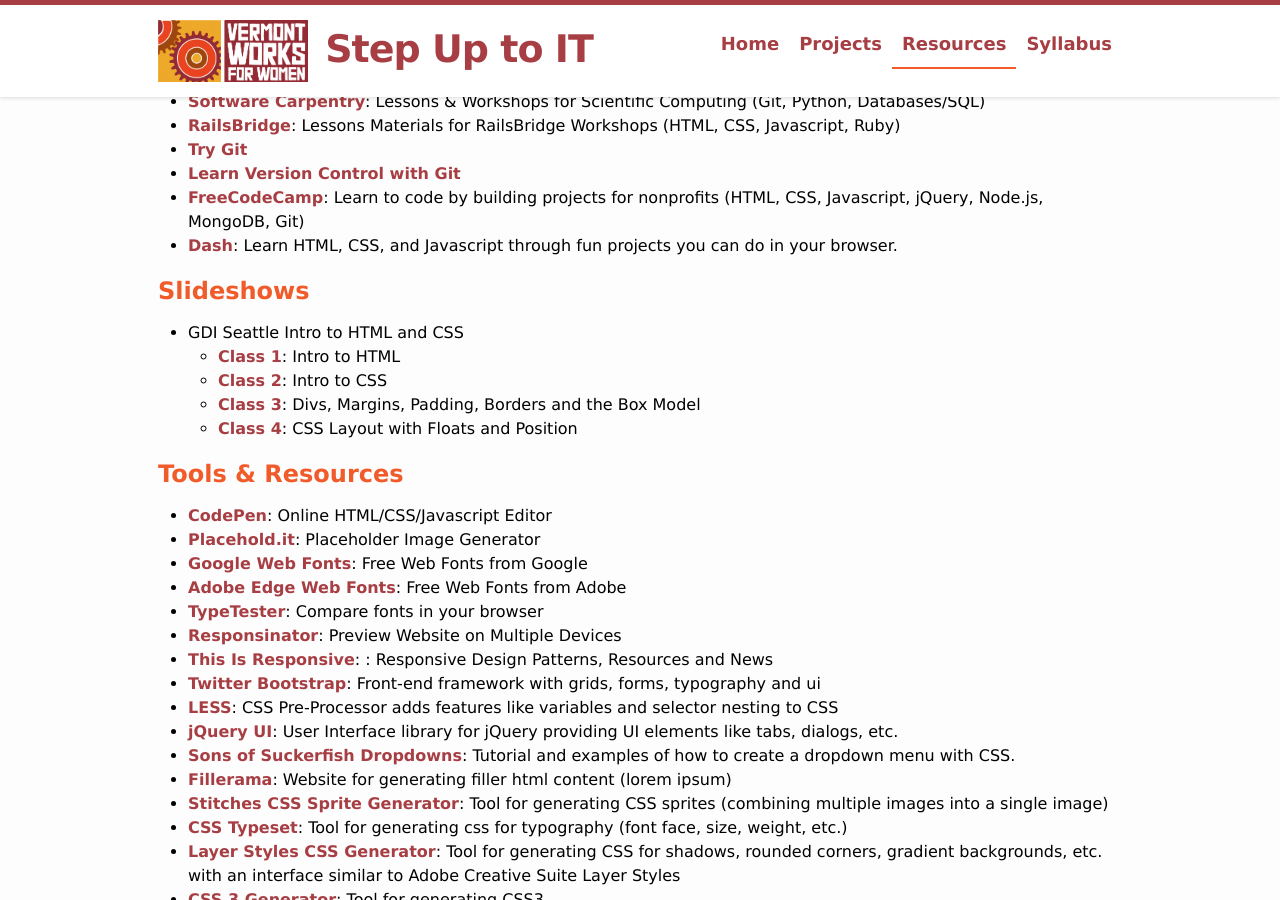
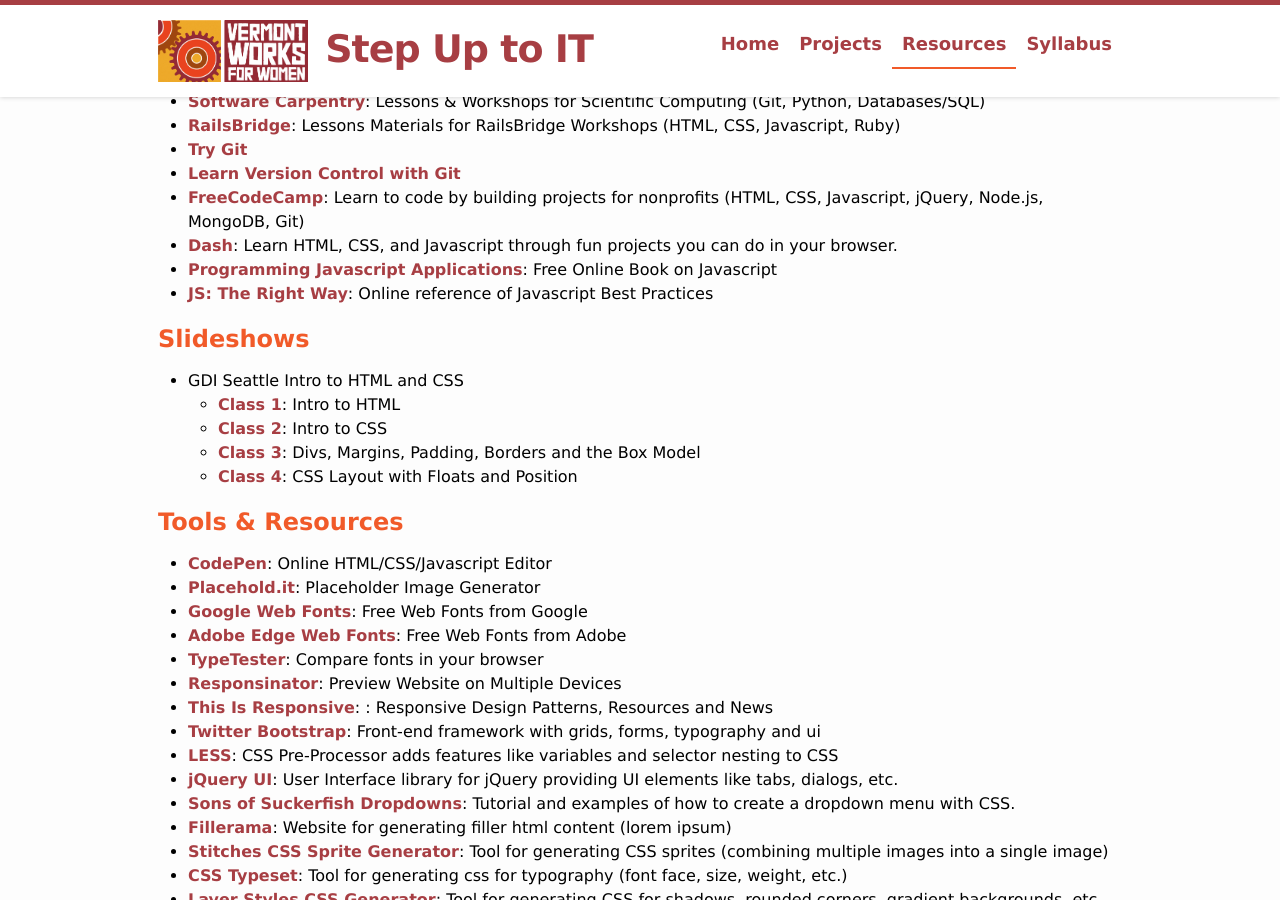
Before and after one commit to jennybeaudin/step-up-it, a Jekyll site: the page built from resource.md, in a window 1280 px wide and 900 px high, scrolled down 709 px. Built offline with Jekyll 4.4.1, drawn with Linux system fonts in a browser that asks for light colours.

Commit message:
Add JS the right way and programming js app resources.

```diff
--- a/resource.md
+++ b/resource.md
@@ -39,6 +39,8 @@
 -   [Learn Version Control with Git](http://www.git-tower.com/learn/ebook/command-line/introduction)
 -   [FreeCodeCamp](http://www.freecodecamp.com/): Learn to code by building projects for nonprofits (HTML, CSS, Javascript, jQuery, Node.js, MongoDB, Git)
 -   [Dash](https://dash.generalassemb.ly/): Learn HTML, CSS, and Javascript through fun projects you can do in your browser.
+-   [Programming Javascript Applications](http://chimera.labs.oreilly.com/books/1234000000262/index.html): Free Online Book on Javascript
+-   [JS: The Right Way](http://jstherightway.org/): Online reference of Javascript Best Practices
 
 Slideshows
 ----------
```
